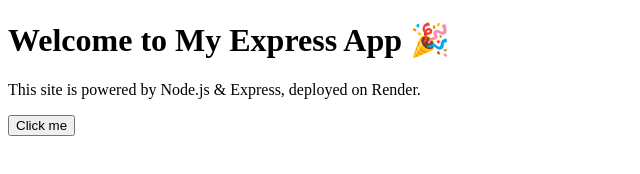
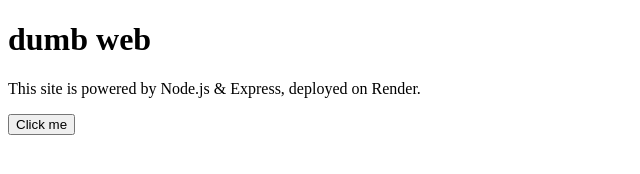
Before and after one commit to Tumi1208/hello-node-express, a website: page public/index.html in a window 1280 px wide. Shown: the whole page, without its empty margins (0-640 px from the left). Drawn offline with Linux system fonts and the light colour scheme.

Commit message:
no message

```diff
--- a/public/index.html
+++ b/public/index.html
@@ -3,12 +3,12 @@
 <head>
   <meta charset="UTF-8" />
   <meta name="viewport" content="width=device-width, initial-scale=1.0" />
-  <title>Hello Node Express</title>
+  <title>nice!</title>
   <link rel="stylesheet" href="style.css" />
 </head>
 <body>
   <div class="container">
-    <h1>Welcome to My Express App 🎉</h1>
+    <h1>dumb web</h1>
     <p>This site is powered by Node.js & Express, deployed on Render.</p>
     <button onclick="alert('Dumb web!')">Click me</button>
   </div>
```
